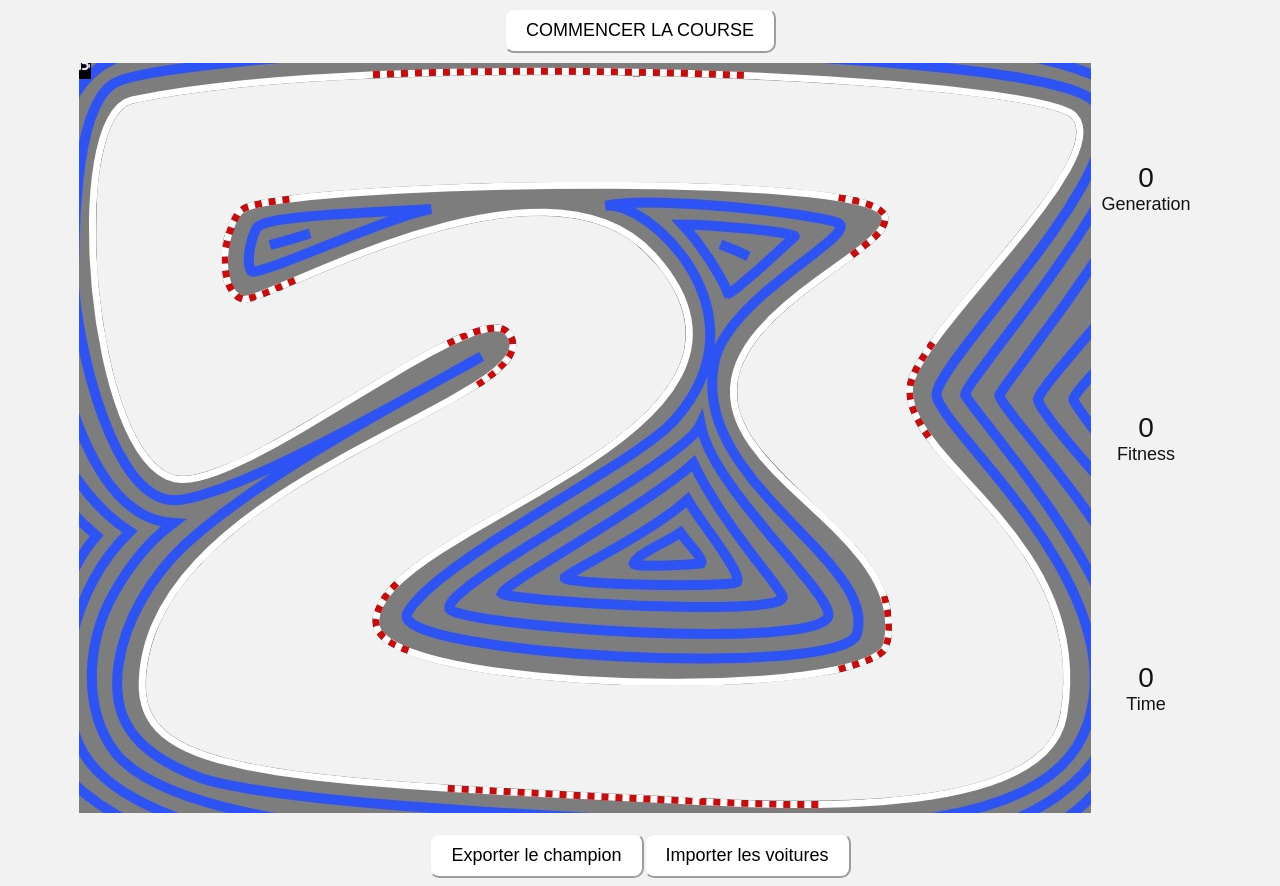
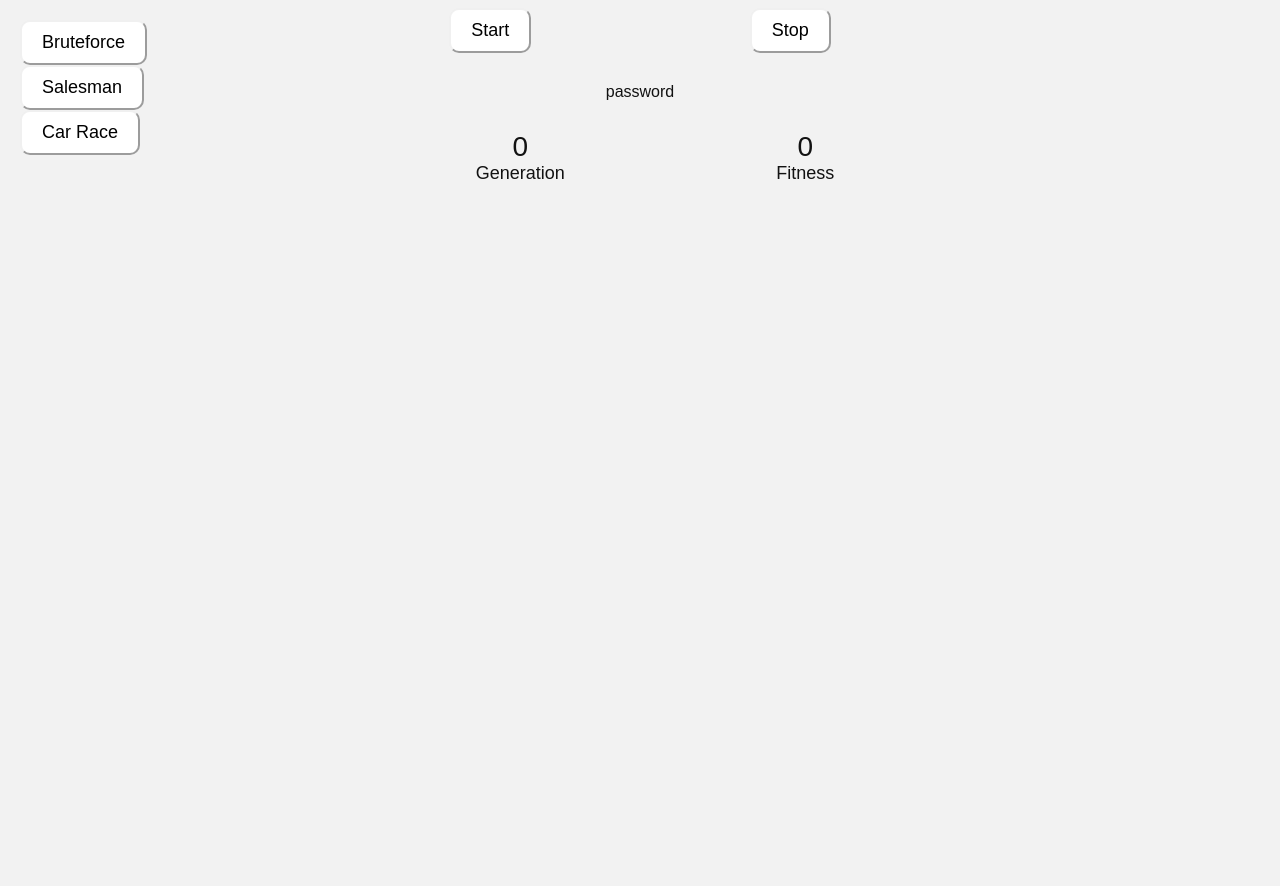
Before and after one commit to Maniae/neat-ts, a React app: page / in a window 1280 px wide. After the commit the page ends 800 px from the top, so only its background shows below. Built offline with nearby package versions, Linux system fonts and the light colour scheme.

Commit message:
vulnerability fix and home page

```diff
--- a/package.json
+++ b/package.json
@@ -12,12 +12,12 @@
     "@types/react": "^16.3.14",
     "@types/react-dom": "^16.0.5",
     "awesome-typescript-loader": "^3.4.1",
-    "babel-core": "^6.26.0",
+    "babel-core": "^6.26.3",
     "html-webpack-plugin": "^2.30.1",
     "tslint": "^5.9.1",
     "typescript": "^2.6.2",
-    "webpack": "^3.10.0",
-    "webpack-dev-server": "^2.11.1"
+    "webpack": "^3.12.0",
+    "webpack-dev-server": "^2.11.2"
   },
   "keywords": [
     "typescript",
--- a/src/index.tsx
+++ b/src/index.tsx
@@ -1,5 +1,6 @@
 import * as React from "react";
 import * as ReactDOM from "react-dom";
+import { Button } from "./demos/common/button";
 import { FindPasswordView } from "./demos/genetic/findPasswordView";
 import { SalesmanView } from "./demos/genetic/salesmanView";
 import { RaceView } from "./demos/neat/racing/raceView";
@@ -14,11 +15,21 @@ class App extends React.Component<{}, AppState> {
 
 	constructor(props: {}) {
 		super(props);
-		this.state = { demo: "race" };
+		this.state = { demo: "findPassword" };
 	}
 	render() {
 		return <div style={{ display: "flex", justifyContent: "center", alignItems: "center" }}>
+			{this.renderMenu()}
 			{this.renderDemo(this.state.demo)}
+		</div>;
+	}
+
+	renderMenu = () => {
+		return <div style={{position: "absolute", left: 20, top: 20}}>
+			<Button onClick={() => this.setState({ demo: "findPassword"})}>Bruteforce</Button>
+			<Button onClick={() => this.setState({ demo: "salesman"})}>Salesman</Button>
+			{/* <Button onClick={() => this.setState({ demo: "xor"})}>Neat XOR</Button> */}
+			<Button onClick={() => this.setState({ demo: "race"})}>Car Race</Button>
 		</div>;
 	}
 
```
Also changed, not shown: 1 other file (tests, documents, lock files or other folders).
